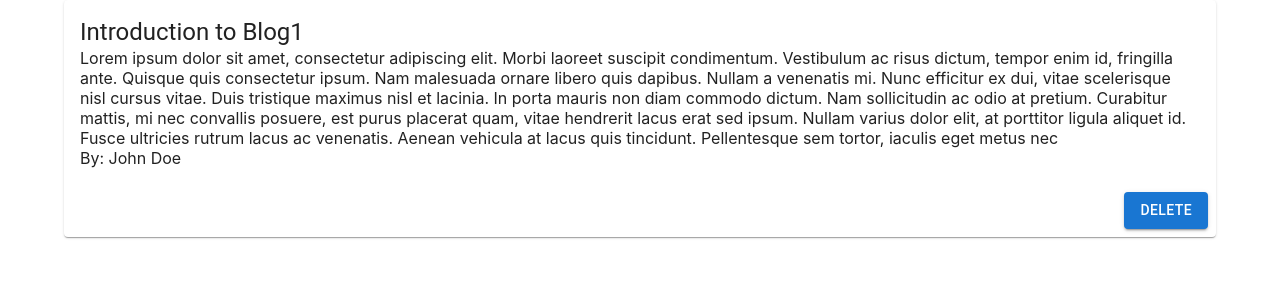
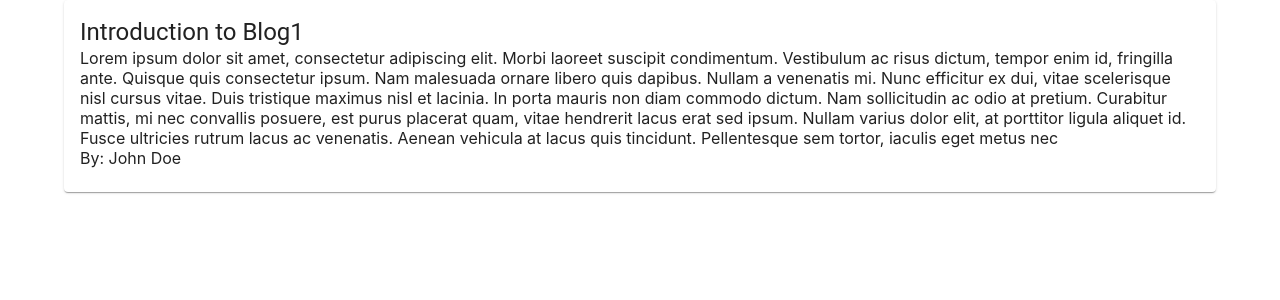
Before and after one commit to Rishad01/BITCS-react-assignment2, a React (Create React App) app: page /blog/1 in a window 1280 px wide. Shown: the top 300 px of the page. Built offline with nearby package versions, Linux system fonts and the light colour scheme; data requests are answered from the project's data file.

Commit message:
minor change

```diff
--- a/src/Components/BlogPage.jsx
+++ b/src/Components/BlogPage.jsx
@@ -34,11 +34,6 @@ function BlogPage()
                         By: {blog.authorName}
                         </Typography>
                     </CardContent>
-                    <CardActions>
-                        <Box sx={{ display: 'flex', justifyContent: 'flex-end', width: '100%', gap: 1 }}>
-                            <Button variant="contained">Delete</Button>
-                        </Box>
-                    </CardActions>
                 </Card>
         </Container>
     )
```
